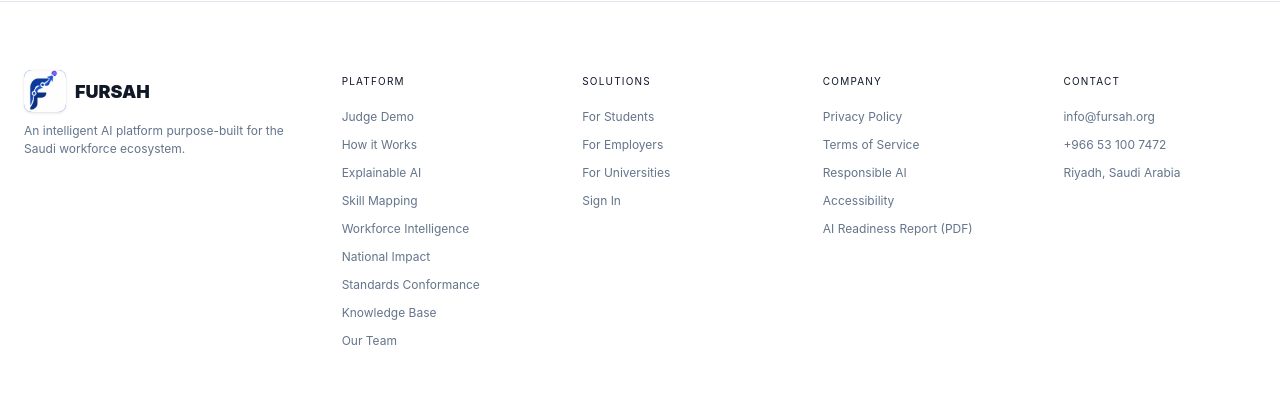
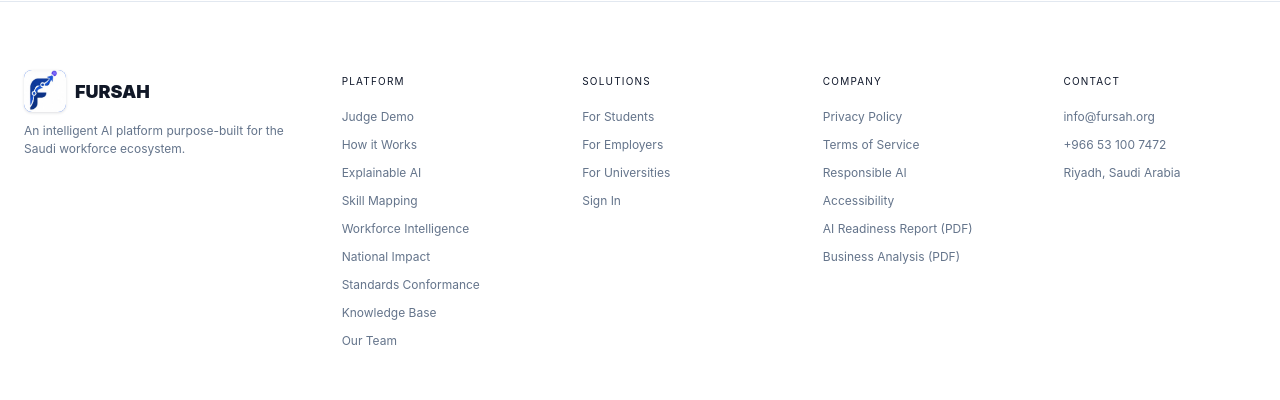
Before and after one commit to Shoug-Alomran/AI-Powered-Workforce-Readiness-Ecosystem, a Next.js app in the folder Fursah/: page / in a window 1280 px wide. Shown: the part 3362-3762 px from the top of the page. Built offline with nearby package versions, Linux system fonts and the light colour scheme; no server answers; the database is empty.

Commit message:
feat: add business analysis PDF link to footer section

```diff
--- a/Fursah/src/components/Footer.tsx
+++ b/Fursah/src/components/Footer.tsx
@@ -16,7 +16,7 @@ export default async function Footer(){
     <section><Link href="/" className="site-footer-brand"><BrandBolt/><b>FURSAH</b></Link><p>An intelligent AI platform purpose-built for the Saudi workforce ecosystem.</p>{user&&<small>Signed in as {user.name}</small>}</section>
     <section><h2>{user?"Your Workspace":"Platform"}</h2>{accountLinks?accountLinks.map(([label,href])=><Link href={href} key={href}>{label}</Link>):<><Link href="/judge-demo">Judge Demo</Link><Link href="/#how-it-works">How it Works</Link><Link href="/#ai-ethics">Explainable AI</Link><Link href="/#solutions">Skill Mapping</Link><Link href="/workforce-intelligence">Workforce Intelligence</Link><Link href="/impact">National Impact</Link><Link href="/standards">Standards Conformance</Link><Link href="/knowledge-base">Knowledge Base</Link><Link href="/team">Our Team</Link></>}</section>
     <section><h2>{user?"Account & Help":"Solutions"}</h2>{user?<><Link href="/support">Customer Support</Link>{user.role==="STUDENT"&&<><Link href="/student/privacy">Privacy Controls</Link><Link href="/student/data-rights">Data Requests</Link><Link href="/student/passport-sharing">Passport Sharing</Link></>}</>:<><Link href="/#solutions">For Students</Link><Link href="/#solutions">For Employers</Link><Link href="/#solutions">For Universities</Link><Link href="/login">Sign In</Link></>}</section>
-    <section><h2>Company</h2><Link href="/policies/privacy">Privacy Policy</Link><Link href="/policies/terms">Terms of Service</Link><Link href="/policies/responsible-ai">Responsible AI</Link><Link href="/policies/accessibility">Accessibility</Link><a href="/fursah-ai-readiness-hackathon-submission.pdf" target="_blank" rel="noopener noreferrer">AI Readiness Report (PDF)</a></section>
+    <section><h2>Company</h2><Link href="/policies/privacy">Privacy Policy</Link><Link href="/policies/terms">Terms of Service</Link><Link href="/policies/responsible-ai">Responsible AI</Link><Link href="/policies/accessibility">Accessibility</Link><a href="/fursah-ai-readiness-hackathon-submission.pdf" target="_blank" rel="noopener noreferrer">AI Readiness Report (PDF)</a><a href="/fursah-business-analysis.pdf" target="_blank" rel="noopener noreferrer">Business Analysis (PDF)</a></section>
     <section><h2>Contact</h2><a href="mailto:info@fursah.org">info@fursah.org</a><a href="tel:+966531007472">+966 53 100 7472</a><p>Riyadh, Saudi Arabia</p></section>
   </div><div className="site-footer-bottom"><span>© 2026 Fursah AI. All rights reserved.</span></div></footer>;
 }
```
Also changed, not shown: 1 other file (tests, documents, lock files or other folders).
